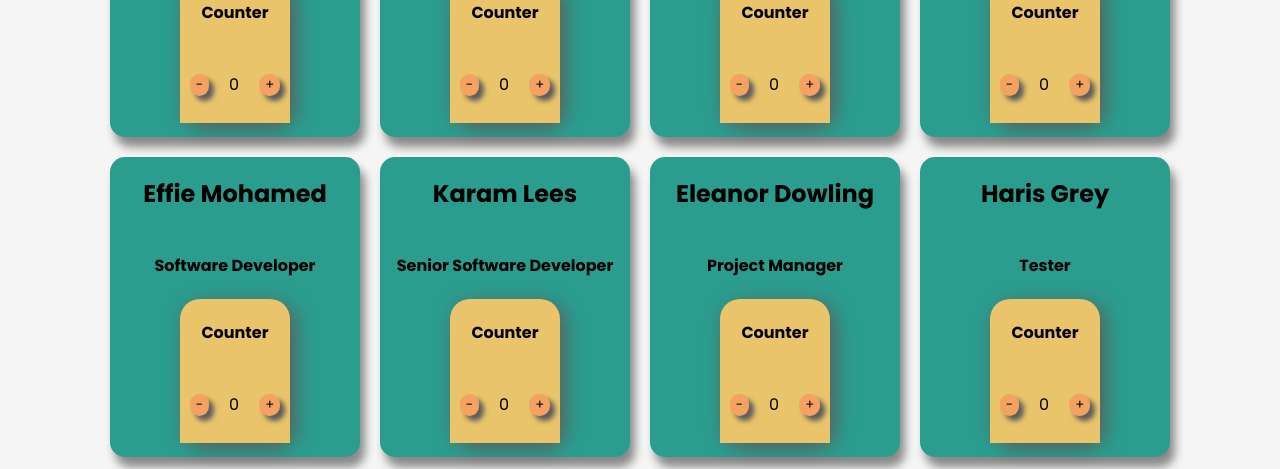
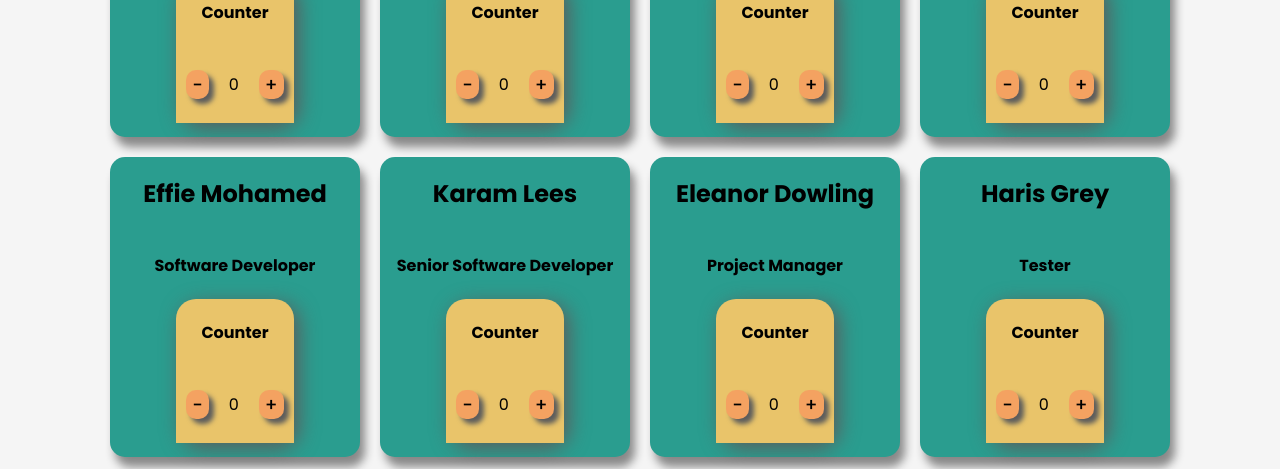
Before and after one commit to abdullah-sattar/ticket-tracker, a React (Create React App) app: page / in a window 1280 px wide. Shown: the part 282-751 px from the top of the page. Built offline with nearby package versions, Linux system fonts and the light colour scheme.

Commit message:
changed button font size

```diff
--- a/src/components/Counter/Counter.scss
+++ b/src/components/Counter/Counter.scss
@@ -28,6 +28,9 @@
             border: none;
             border-radius: 10px;
             box-shadow: 5px 5px 5px #5c5c5c;
+            cursor: pointer;
+            font-weight: 500;
+            font-size: 18px;
         }
     }
 }
```
